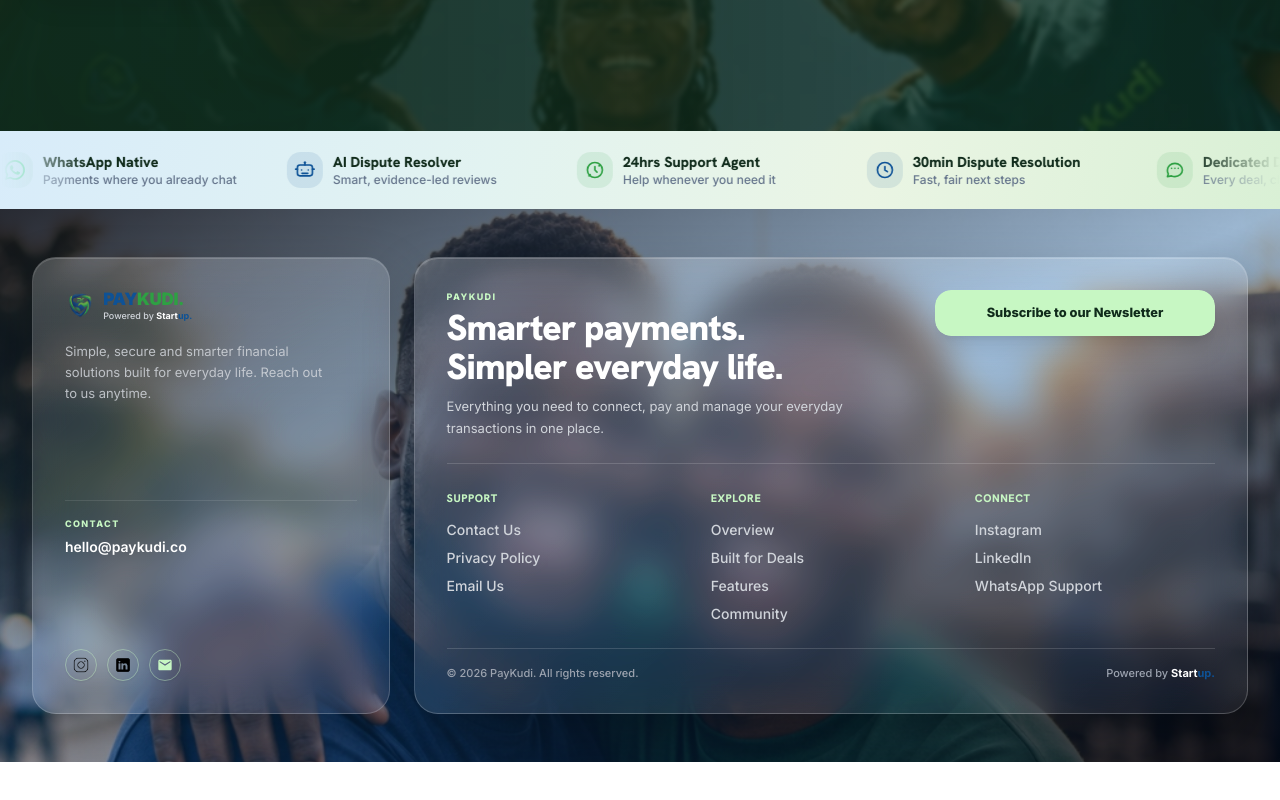
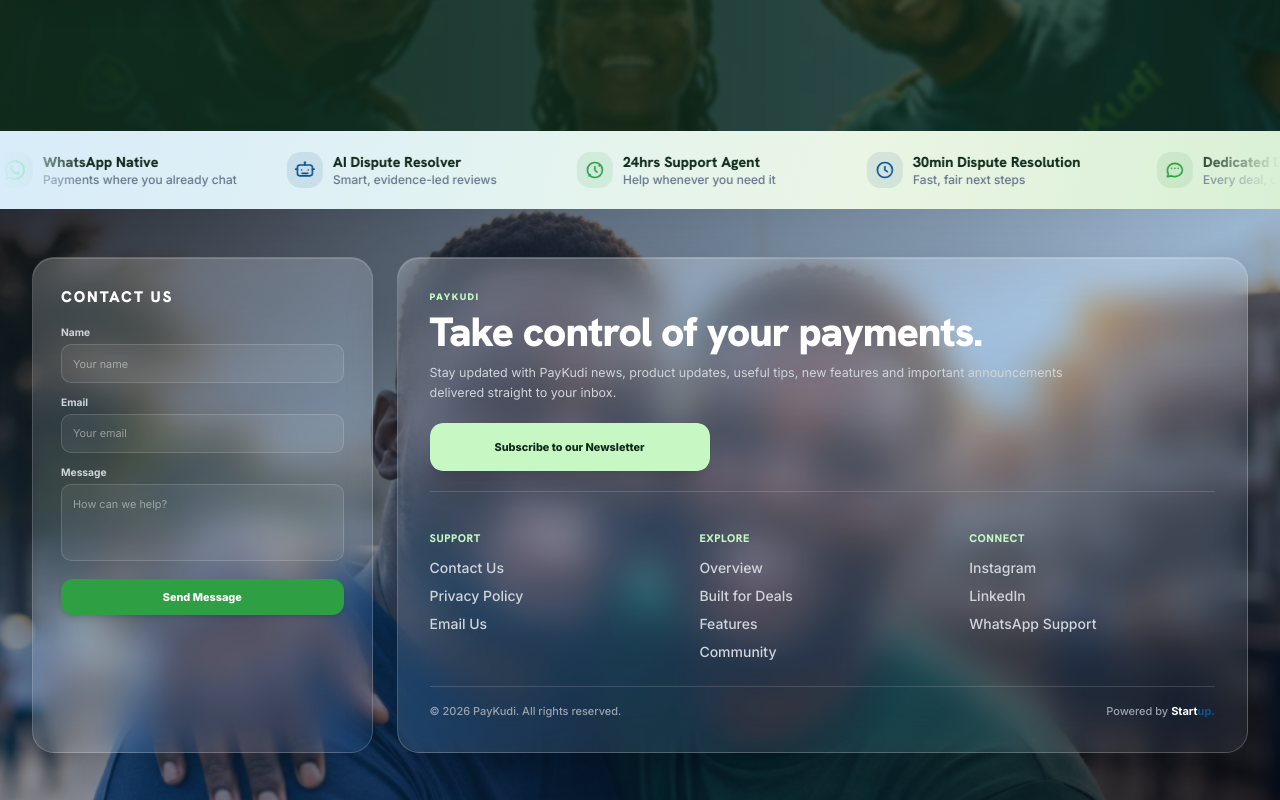
Before and after one commit to STARTUPBUILDtech/PAYKUDI, a website: page index.html in a window 1280 px wide. Shown: the part 2332-3132 px from the top of the page. Before the commit the page ends 3094 px from the top, so only its background shows below. Drawn offline with nearby package versions, Linux system fonts and the light colour scheme.

Commit message:
Update footer layout: Left Contact Us form, Right single-line heading and newsletter button below subtext

```diff
--- a/index.html
+++ b/index.html
@@ -369,6 +369,54 @@
       background: linear-gradient(180deg, rgba(255, 255, 255, 0.12), transparent);
       pointer-events: none;
       z-index: 1;
+    }
+
+    /* Compact Glass Contact Form Inputs */
+    .glass-input-field {
+      width: 100%;
+      height: clamp(34px, 3vw, 40px);
+      padding: clamp(8px, 1vw, 11px);
+      font-size: clamp(10px, 0.85vw, 12px);
+      background: rgba(255, 255, 255, 0.06);
+      border: 1px solid rgba(255, 255, 255, 0.15);
+      border-radius: 10px;
+      color: #ffffff;
+      outline: none;
+      transition: all 0.2s ease;
+    }
+
+    .glass-input-field::placeholder {
+      color: rgba(255, 255, 255, 0.45);
+    }
+
+    .glass-input-field:focus {
+      border-color: rgba(199, 247, 195, 0.55);
+      box-shadow: 0 0 0 3px rgba(199, 247, 195, 0.08);
+      background: rgba(255, 255, 255, 0.09);
+    }
+
+    .glass-textarea-field {
+      width: 100%;
+      height: clamp(65px, 6vw, 85px);
+      padding: clamp(8px, 1vw, 11px);
+      font-size: clamp(10px, 0.85vw, 12px);
+      background: rgba(255, 255, 255, 0.06);
+      border: 1px solid rgba(255, 255, 255, 0.15);
+      border-radius: 10px;
+      color: #ffffff;
+      outline: none;
+      resize: none;
+      transition: all 0.2s ease;
+    }
+
+    .glass-textarea-field::placeholder {
+      color: rgba(255, 255, 255, 0.45);
+    }
+
+    .glass-textarea-field:focus {
+      border-color: rgba(199, 247, 195, 0.55);
+      box-shadow: 0 0 0 3px rgba(199, 247, 195, 0.08);
+      background: rgba(255, 255, 255, 0.09);
     }
 
     /* Contact success fade transition */
@@ -1504,99 +1552,97 @@
       <div class="absolute inset-0 bg-gradient-to-br from-gray-950/85 via-[#0E5296]/40 to-gray-950/85"></div>
     </div>
 
-    <!-- TWO INDEPENDENT GLOSSY FOOTER TILES -->
+    <!-- TWO INDEPENDENT GLOSSY FOOTER TILES (30% Left, 70% Right) -->
     <div class="relative z-10 max-w-7xl mx-auto">
-      <div class="grid grid-cols-1 lg:grid-cols-[0.75fr_1.75fr] gap-4 sm:gap-6 items-stretch">
-
-        <!-- ================= LEFT SMALL GLOSSY TILE (~30-35%) ================= -->
-        <section class="paykudi-glass-tile rounded-[clamp(16px,2vw,24px)] p-[clamp(20px,2.5vw,32px)] text-white flex flex-col justify-between min-h-[300px]">
-
-          <!-- TOP: EXACT HEADER LOGO & BRANDING -->
-          <div class="space-y-4 relative z-10">
-            <a href="#heroSection" class="payment-room-brand inline-flex items-center gap-2.5 no-underline group" aria-label="PayKudi home">
-              <img src="paykudi-logo.png" alt="PAYKUDI Logo" class="h-[clamp(26px,2.5vw,32px)] w-auto object-contain" />
-              <span class="payment-room-brand-copy" aria-hidden="true">
-                <span class="payment-room-brand-name font-black text-white text-[clamp(15px,1.5vw,17px)]">
-                  <span class="brand-pay text-[#0E5296]">PAY</span><span class="brand-kudi text-[#2EA043]">KUDI</span><span class="brand-kudi text-[#2EA043]">.</span>
-                </span>
-                <span class="payment-room-brand-subtitle text-[9px] text-gray-300 font-medium mt-0.5">
-                  Powered by <strong class="text-white font-bold">Start<span class="text-[#0E5296]">up.</span></strong>
-                </span>
-              </span>
-            </a>
-
-            <!-- DESCRIPTION -->
-            <p class="text-gray-300/85 text-[clamp(11px,1.05vw,13px)] leading-relaxed max-w-[260px]">
-              Simple, secure and smarter financial solutions built for everyday life. Reach out to us anytime.
+      <div class="grid grid-cols-1 lg:grid-cols-[0.72fr_1.8fr] gap-4 sm:gap-6 items-stretch">
+
+        <!-- ================= LEFT SMALL TILE (~30%): COMPACT CONTACT US FORM ================= -->
+        <section class="paykudi-glass-tile rounded-[clamp(14px,1.8vw,22px)] p-[clamp(18px,2.2vw,28px)] text-white flex flex-col justify-between min-h-[300px]">
+          <div class="relative z-10 h-full flex flex-col justify-between">
+            <div id="contactFormContainer" class="w-full">
+              <h3 class="font-black text-white text-[clamp(13px,1.2vw,16px)] uppercase tracking-[0.12em] font-heading mb-4 text-brand-mint">
+                CONTACT US
+              </h3>
+
+              <form onsubmit="handleContactFormSubmit(event)" class="space-y-3">
+                <div>
+                  <label for="contactFullName" class="block text-[clamp(9px,0.8vw,11px)] font-bold text-gray-300 mb-1">
+                    Name
+                  </label>
+                  <input type="text" id="contactFullName" required placeholder="Your name" class="glass-input-field" />
+                </div>
+
+                <div>
+                  <label for="contactEmailAddr" class="block text-[clamp(9px,0.8vw,11px)] font-bold text-gray-300 mb-1">
+                    Email
+                  </label>
+                  <input type="email" id="contactEmailAddr" required placeholder="Your email" class="glass-input-field" />
+                </div>
+
+                <div>
+                  <label for="contactInquiryMsg" class="block text-[clamp(9px,0.8vw,11px)] font-bold text-gray-300 mb-1">
+                    Message
+                  </label>
+                  <textarea id="contactInquiryMsg" required placeholder="How can we help?" class="glass-textarea-field"></textarea>
+                </div>
+
+                <button type="submit" id="contactModalSubmitBtn"
+                  class="w-full bg-brand-green hover:bg-[#258336] active:bg-[#1e6b2c] text-white text-[clamp(10px,0.85vw,12px)] font-extrabold py-2.5 px-4 rounded-xl transition-all shadow-md hover:shadow-lg cursor-pointer mt-1">
+                  Send Message
+                </button>
+              </form>
+            </div>
+
+            <!-- SUCCESS MESSAGE CONTAINER -->
+            <div id="contactSuccessContainer"
+              class="hidden flex-col items-center justify-center text-center space-y-2.5 p-4 my-auto min-h-[220px]">
+              <div class="w-10 h-10 rounded-full bg-brand-green text-white flex items-center justify-center mx-auto shadow-lg border border-white/20 shrink-0">
+                <svg class="w-5 h-5 text-white" viewBox="0 0 24 24" fill="none" stroke="currentColor" stroke-width="3.5" stroke-linecap="round" stroke-linejoin="round">
+                  <polyline points="20 6 9 17 4 12"></polyline>
+                </svg>
+              </div>
+              <h4 class="text-base font-extrabold text-white font-heading">Message Sent!</h4>
+              <p class="text-xs text-white/80 font-medium leading-relaxed max-w-xs mx-auto">
+                Thank you for reaching out to PayKudi. We will get back to you shortly.
               </p>
             </div>
-
-          <!-- MIDDLE: CONTACT -->
-          <div class="mt-6 pt-4 border-t border-white/10 relative z-10">
-            <p class="text-brand-mint text-[9px] font-extrabold tracking-[0.15em] uppercase mb-1.5">
-              Contact
-            </p>
-            <a href="mailto:hello@paykudi.co" class="text-white hover:text-brand-mint text-[clamp(12px,1.1vw,14px)] font-semibold transition-colors no-underline block">
-              hello@paykudi.co
-            </a>
-          </div>
-
-          <!-- BOTTOM: SOCIAL ICONS -->
-          <div class="flex items-center gap-2.5 mt-5 relative z-10">
-            <a href="https://www.instagram.com/usepaykudi?igsh=MXh5c3Z6NmJvNmVtOQ==" target="_blank" rel="noopener" aria-label="Instagram"
-              class="w-8 h-8 rounded-full border border-brand-mint/40 text-brand-mint hover:bg-brand-mint hover:text-brand-dark flex items-center justify-center transition-all shadow-sm hover:scale-110">
-              <img src="icons8-instagram-logo-100.png" alt="Instagram" class="w-4 h-4 object-contain" />
-            </a>
-
-            <a href="https://linkedin.com" target="_blank" rel="noopener" aria-label="LinkedIn"
-              class="w-8 h-8 rounded-full border border-brand-mint/40 text-brand-mint hover:bg-brand-mint hover:text-brand-dark flex items-center justify-center transition-all shadow-sm hover:scale-110">
-              <img src="icons8-linkedin-logo-100.png" alt="LinkedIn" class="w-4 h-4 object-contain" />
-            </a>
-
-            <a href="mailto:hello@paykudi.co" aria-label="Email Us"
-              class="w-8 h-8 rounded-full border border-brand-mint/40 text-brand-mint hover:bg-brand-mint hover:text-brand-dark flex items-center justify-center transition-all shadow-sm hover:scale-110">
-              <svg class="w-4 h-4 fill-current" viewBox="0 0 24 24">
-                <path d="M20 4H4c-1.1 0-1.99.9-1.99 2L2 18c0 1.1.9 2 2 2h16c1.1 0 2-.9 2-2V6c0-1.1-.9-2-2-2zm0 4l-8 5-8-5V6l8 5 8-5v2z" />
-              </svg>
-            </a>
-          </div>
-
+          </div>
         </section>
 
 
-        <!-- ================= RIGHT LARGE GLOSSY TILE (~65-70%) ================= -->
-        <section class="paykudi-glass-tile-right rounded-[clamp(16px,2vw,24px)] p-[clamp(20px,2.5vw,32px)] text-white flex flex-col justify-between min-h-[300px] overflow-hidden">
-
-          <!-- TOP HEADER & NEWSLETTER MORPH BUTTON -->
-          <div class="flex flex-col md:flex-row md:items-start md:justify-between gap-6 relative z-10">
-
+        <!-- ================= RIGHT LARGE TILE (~70%): HEADING, NEWSLETTER & NAV ================= -->
+        <section class="paykudi-glass-tile-right rounded-[clamp(14px,1.8vw,22px)] p-[clamp(20px,2.5vw,32px)] text-white flex flex-col justify-between min-h-[300px] overflow-hidden">
+          <div class="relative z-10 space-y-5">
+
+            <!-- HEADER & HEADING -->
             <div>
               <p class="text-brand-mint text-[9px] font-extrabold tracking-[0.15em] uppercase mb-1">
-                PayKudi
+                PAYKUDI
               </p>
 
-              <h2 class="text-[clamp(1.5rem,2.8vw,2.5rem)] font-black tracking-tight leading-[1.1] text-white font-heading">
-                Smarter payments.<br />
-                Simpler everyday life.
+              <!-- Single-line heading on desktop -->
+              <h2 class="text-[clamp(1.6rem,3.2vw,3rem)] font-black tracking-tight leading-[1.15] text-white font-heading whitespace-normal lg:whitespace-nowrap">
+                Take control of your payments.
               </h2>
 
-              <p class="text-gray-300 text-[clamp(11px,1.1vw,13px)] leading-relaxed mt-2.5 max-w-md">
-                Everything you need to connect, pay and manage your everyday transactions in one place.
+              <!-- Specifically Newsletter Subtext -->
+              <p class="text-gray-300 text-[clamp(10.5px,1vw,12.5px)] leading-relaxed mt-2 max-w-2xl">
+                Stay updated with PayKudi news, product updates, useful tips, new features and important announcements delivered straight to your inbox.
               </p>
             </div>
 
-            <!-- RESTORED INTERACTIVE MORPHING NEWSLETTER BUTTON -->
+            <!-- NEWSLETTER BUTTON PLACED DIRECTLY BELOW SUBTEXT -->
             <div id="footerNewsletterMorphWrapper"
-              class="relative w-full max-w-[clamp(210px,24vw,280px)] h-[clamp(40px,3.8vw,46px)] overflow-hidden rounded-xl sm:rounded-2xl shadow-xl shrink-0">
+              class="relative w-full max-w-[clamp(200px,24vw,280px)] h-[clamp(40px,4vw,48px)] overflow-hidden rounded-[clamp(9px,1vw,13px)] shadow-xl shrink-0">
 
               <button id="footerNewsletterOriginalBtn" onclick="morphFooterNewsletterButton(event)"
-                class="absolute inset-0 w-full h-full bg-brand-mint hover:bg-brand-mintDark text-brand-dark font-extrabold px-4 rounded-xl sm:rounded-2xl text-[clamp(11px,1vw,13px)] cursor-pointer flex items-center justify-center text-center z-10 whitespace-nowrap shadow-md hover:scale-[1.02] transition-all">
+                class="absolute inset-0 w-full h-full bg-brand-mint hover:bg-brand-mintDark text-brand-dark font-extrabold px-4 rounded-[clamp(9px,1vw,13px)] text-[clamp(9px,0.85vw,11px)] cursor-pointer flex items-center justify-center text-center z-10 whitespace-nowrap shadow-md hover:scale-[1.02] transition-all">
                 <span>Subscribe to our Newsletter</span>
               </button>
 
               <form id="footerNewsletterMorphedForm" onsubmit="handleFooterNewsletterSubmit(event)"
                 onclick="event.stopPropagation()"
-                class="hidden absolute inset-0 w-full h-full bg-white p-1 rounded-xl sm:rounded-2xl border border-brand-mint/50 shadow-2xl slide-morph-panel items-center gap-1.5 z-20">
+                class="hidden absolute inset-0 w-full h-full bg-white p-1 rounded-[clamp(9px,1vw,13px)] border border-brand-mint/50 shadow-2xl slide-morph-panel items-center gap-1.5 z-20">
                 <input type="text" id="footerNewsletterInput" required placeholder="Enter your email address"
                   oninput="clearFooterNewsletterInputError()"
                   class="flex-grow h-full px-3 text-gray-900 placeholder-gray-400 bg-transparent text-xs font-medium focus:outline-none rounded-lg min-w-0" />
@@ -1618,30 +1664,25 @@
               </form>
 
               <div id="footerNewsletterMorphedSuccess"
-                class="hidden absolute inset-0 w-full h-full bg-brand-mint text-brand-dark font-extrabold px-3 rounded-xl sm:rounded-2xl shadow-lg slide-morph-panel items-center justify-center gap-1.5 text-[clamp(10px,1vw,12px)] z-30 whitespace-nowrap">
+                class="hidden absolute inset-0 w-full h-full bg-brand-mint text-brand-dark font-extrabold px-3 rounded-[clamp(9px,1vw,13px)] shadow-lg slide-morph-panel items-center justify-center gap-1.5 text-[clamp(9px,0.85vw,11px)] z-30 whitespace-nowrap">
                 <svg class="w-4 h-4 text-brand-dark shrink-0" style="width: 16px; height: 16px;" fill="none"
                   stroke="currentColor" viewBox="0 0 24 24">
                   <path stroke-linecap="round" stroke-linejoin="round" stroke-width="2.5"
                     d="M9 12l2 2 4-4m6 2a9 9 0 11-18 0 9 9 0 0118 0z" />
                 </svg>
-                <span class="whitespace-nowrap">You're subscribed to PayKudi Newsletter!</span>
-              </div>
-
-            </div>
-
-          </div>
-
+                <span class="whitespace-nowrap">You're subscribed!</span>
+              </div>
+
+            </div>
 
             <!-- DIVIDER -->
-          <div class="border-t border-white/15 my-6 relative z-10"></div>
-
-
-          <!-- NAVIGATION COLUMNS -->
+            <div class="border-t border-white/15 pt-4 relative z-10"></div>
+
+            <!-- NAVIGATION GRID -->
             <div class="grid grid-cols-2 sm:grid-cols-3 gap-6 relative z-10 text-xs sm:text-sm">
-
               <!-- SUPPORT -->
               <div>
-              <h3 class="text-[11px] font-extrabold uppercase tracking-wider text-brand-mint mb-3">
+                <h3 class="text-[11px] font-extrabold uppercase tracking-wider text-brand-mint mb-2.5">
                   Support
                 </h3>
                 <ul class="space-y-2 text-gray-300 font-medium">
@@ -1653,7 +1694,7 @@
 
               <!-- EXPLORE -->
               <div>
-              <h3 class="text-[11px] font-extrabold uppercase tracking-wider text-brand-mint mb-3">
+                <h3 class="text-[11px] font-extrabold uppercase tracking-wider text-brand-mint mb-2.5">
                   Explore
                 </h3>
                 <ul class="space-y-2 text-gray-300 font-medium">
@@ -1666,7 +1707,7 @@
 
               <!-- CONNECT -->
               <div class="col-span-2 sm:col-span-1">
-              <h3 class="text-[11px] font-extrabold uppercase tracking-wider text-brand-mint mb-3">
+                <h3 class="text-[11px] font-extrabold uppercase tracking-wider text-brand-mint mb-2.5">
                   Connect
                 </h3>
                 <ul class="space-y-2 text-gray-300 font-medium">
@@ -1675,11 +1716,11 @@
                   <li><a href="https://wa.me/2348123456789" target="_blank" rel="noopener" class="hover:text-brand-mint transition-colors">WhatsApp Support</a></li>
                 </ul>
               </div>
-
-          </div>
-
-
-          <!-- COPYRIGHT -->
+            </div>
+
+          </div>
+
+          <!-- COPYRIGHT ROW -->
           <div class="border-t border-white/15 mt-6 pt-4 flex items-center justify-between text-[11px] text-gray-400 font-medium relative z-10">
             <p>© <span id="year"></span> PayKudi. All rights reserved.</p>
             <p>Powered by <strong class="text-white">Start<span class="text-[#0E5296]">up.</span></strong></p>
```
Lines whose indentation alone changed are shown as unchanged.
